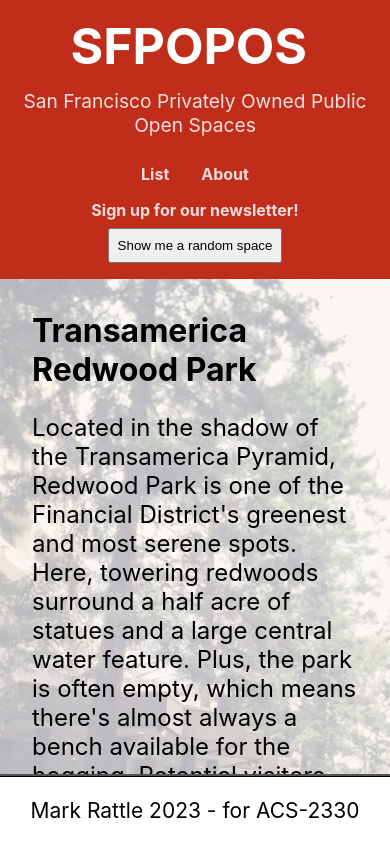
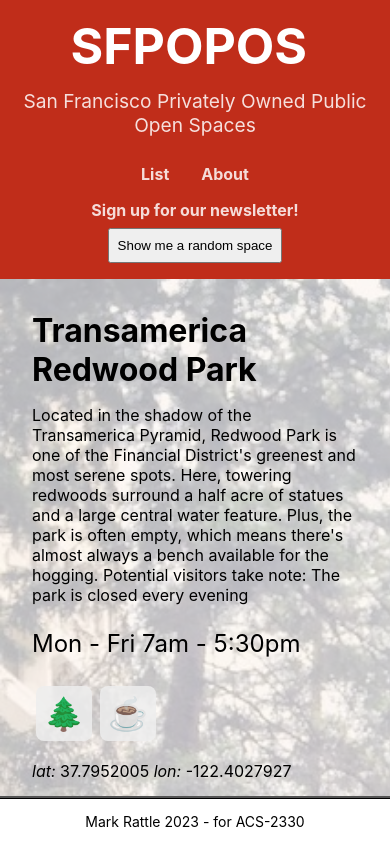
Before and after one commit to energeist/acs-2330-SFPOPOS-responsive-design, a React (Create React App) app: page /#/details/0 in a window 390 px wide. Both pictures are taken after a click on the button "Show me a random space". Shown: the top 844 px of the page. Built offline with nearby package versions, Linux system fonts and the light colour scheme.

Commit message:
all done

```diff
--- a/src/components/About.css
+++ b/src/components/About.css
@@ -10,10 +10,10 @@
 
 @media only screen and (max-width: 768px) {
     .POPOSAbout p {
-        font-size: 1.5rem;
+        font-size: 1.3rem;
     }
 
     .POPOSAbout h1 {
-        font-size: 2.5rem;
+        font-size: 2rem;
     }
 }
--- a/src/components/Newsletter.css
+++ b/src/components/Newsletter.css
@@ -44,7 +44,7 @@
         font-size: 2em;
     }
 
-    .newsletterText li, p {
+    .newsletterText li, .newsletterText p {
         font-size: 1.5em;
     }
 
--- a/src/components/POPOSDetails.css
+++ b/src/components/POPOSDetails.css
@@ -19,6 +19,7 @@
 img {
 	max-width: 100%;
   max-height: 100%;
+  margin-right: 1em;
 }
 
 .POPOSDetails .POPOSDetails-hours {
@@ -26,11 +27,6 @@
 }
 
 @media only screen and (max-width: 640px) {
-  .Title {
-		margin-bottom: 0;
-    text-align: center;
-	}
-
   #newsletter {
     margin-left: auto;
   }
@@ -40,7 +36,6 @@
 		position: relative;
 		flex-direction: column;
     flex-grow: 1;
-		max-width: fit-content;
 		align-content: space-around;
 	}
 
@@ -63,8 +58,8 @@
 
   .POPOSDetails-image img {
     overflow: hidden;
-    min-height: 200%;
-    min-width: 200%;
+    min-height: 300%;
+    min-width: 300%;
     object-fit: cover;
   }
 }
```
Lines whose indentation alone changed are shown as unchanged.
